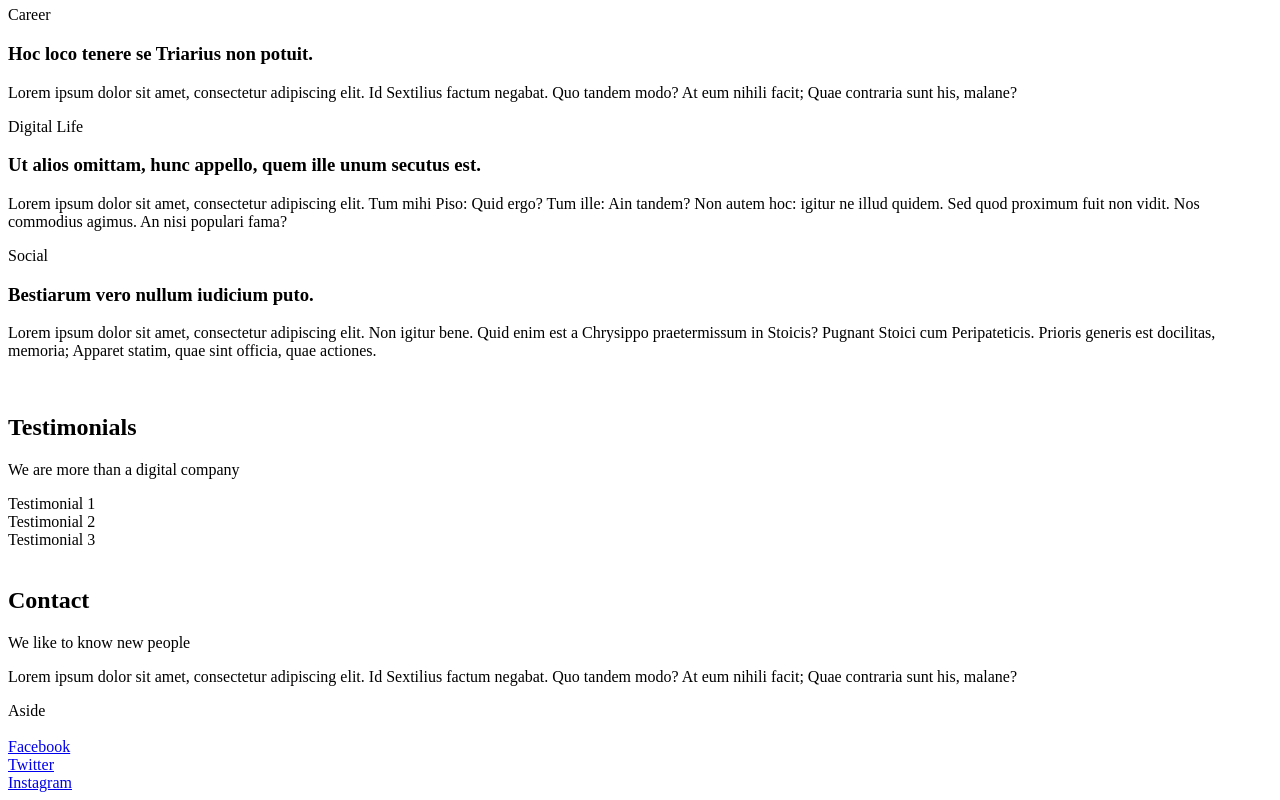
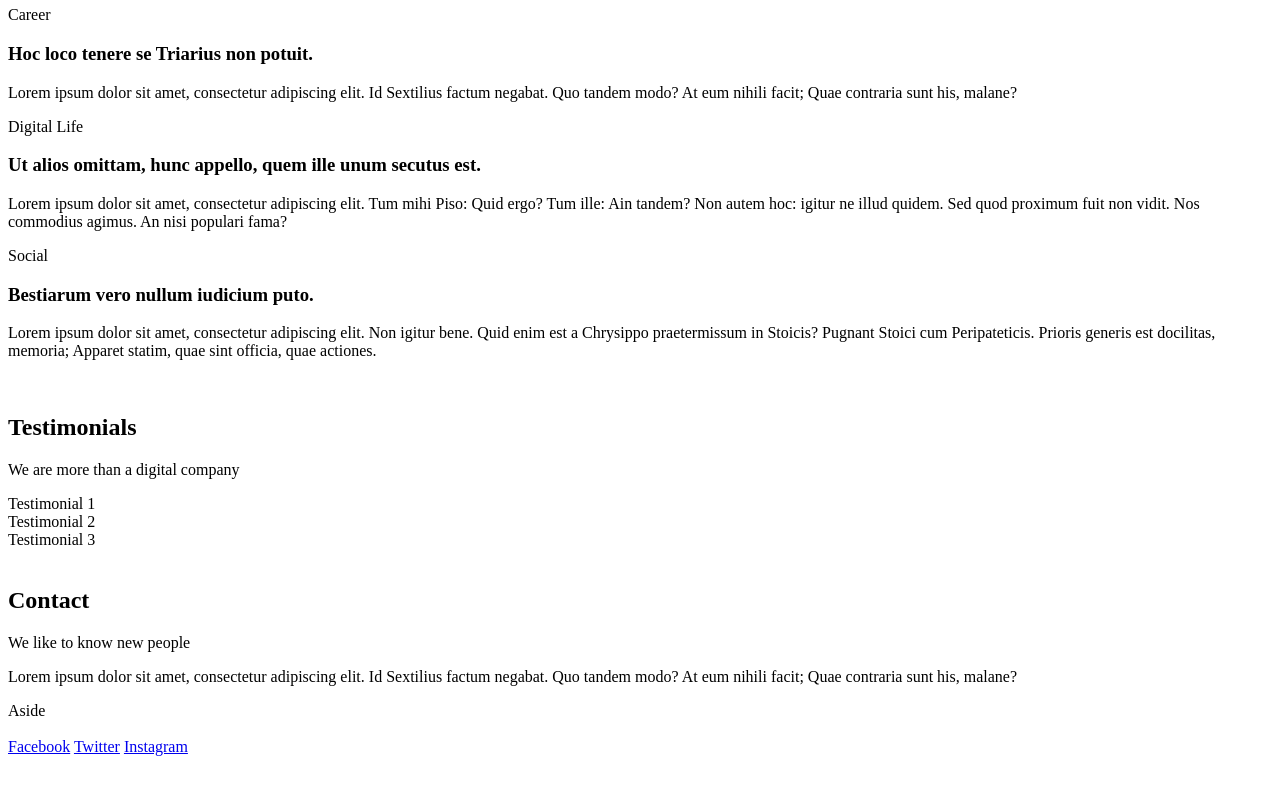
Before and after one commit to Pallavi149/holbertonschool-web_front_end, a plain HTML site: page html_advanced/21-index.html in a window 1280 px wide. Shown: the part 1338-2138 px from the top of the page. After the commit the page ends 2102 px from the top, so only its background shows below. Drawn offline with Linux system fonts and the light colour scheme.

Commit message:
Fixed Error

```diff
--- a/html_advanced/21-index.html
+++ b/html_advanced/21-index.html
@@ -193,8 +193,12 @@
     </main>
     <br>
     <!-- Footer -->
-    <footer><div><a href="https://www.facebook.com/HolbertonSchool/">Facebook</a> </div></footer>
-    <a href="https://twitter.com/holbertonschool/">Twitter</a>
-    <footer><div><a href="https://www.instagram.com/holbertonschool/">Instagram</a> </div></footer>
+    <footer>
+      <div>
+        <a href="https://www.facebook.com/HolbertonSchool/">Facebook</a>
+        <a href="https://twitter.com/holbertonschool/">Twitter</a>
+        <a href="https://www.instagram.com/holbertonschool/">Instagram</a>
+      </div>
+    </footer>
   </body>
 </html>
```
